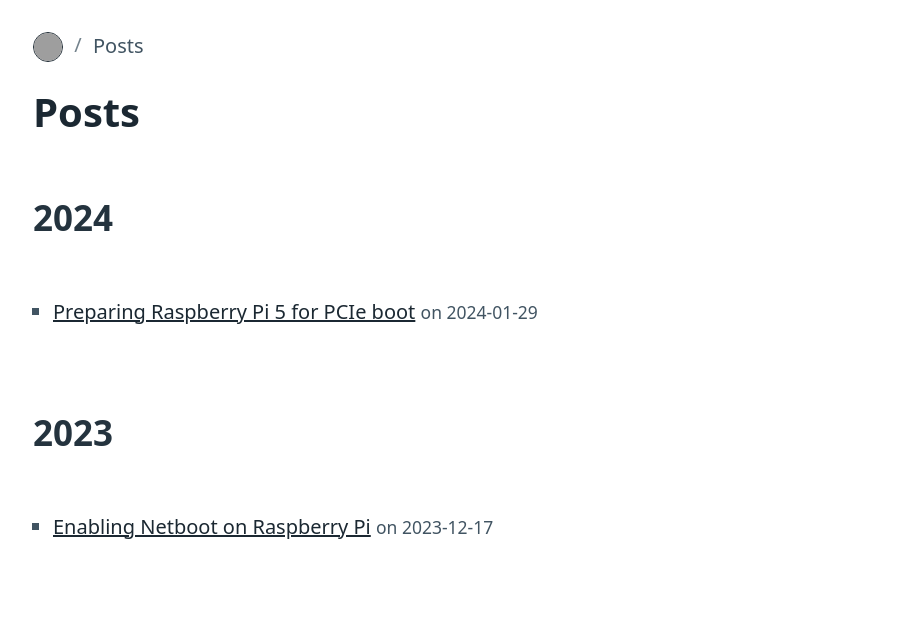
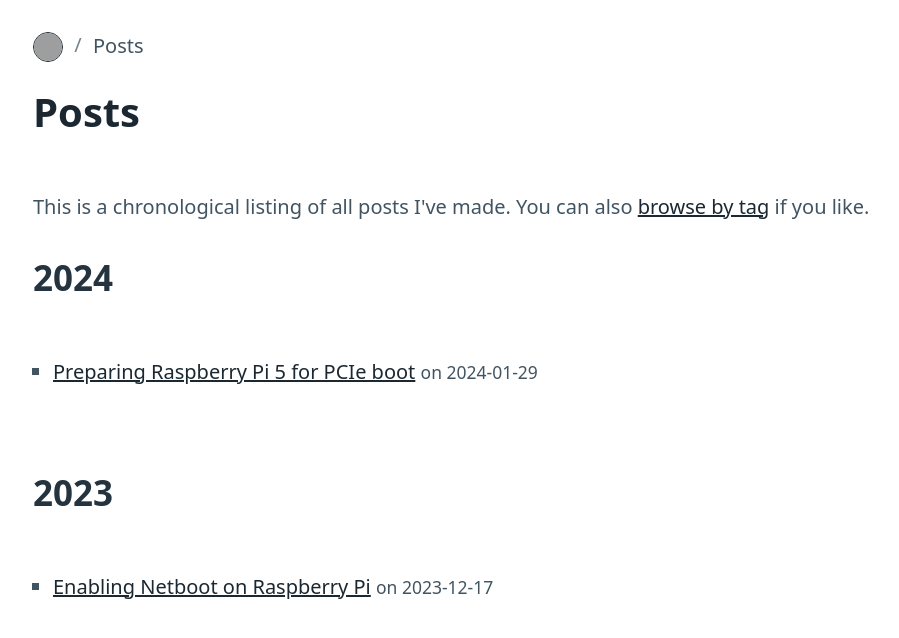
Before and after one commit to joshpencheon/joshpencheon.github.io, a Jekyll site: the page built from posts.html, in a window 1280 px wide. Shown: the top 638 px of the page, without its empty margins (42-941 px from the left). Built offline with Jekyll 4.4.1, drawn with Linux system fonts in a browser that asks for light colours; grey boxes are pictures that could not be loaded.

Commit message:
Add tagging to posts

```diff
--- a/_layouts/posts.html
+++ b/_layouts/posts.html
@@ -24,7 +24,7 @@
         to   { opacity: 1; transform: translateY(0)     }
       }
 
-      nav, hgroup.title, main {
+      nav, div.frontmatter, main {
         --duration: 0.3s;
         position: relative;
         opacity: 0.01;
@@ -32,11 +32,11 @@
       }
 
       nav { --delay: 0s }
-      hgroup.title { --delay: 0.1s }
+      div.frontmatter { --delay: 0.1s }
       main { --delay: 0.2s }
 
       @media (prefers-reduced-motion) {
-         nav, hgroup.title, main {
+         nav, div.frontmatter, main {
           --duration: 0s;
         }
       }
@@ -60,10 +60,24 @@
           <li>{{ page.title }}</li>
         </ul>
       </nav>
-      <hgroup class="title">
-        <h1>{{ page.title }}</h1>
-        <h2>{{ page.date | date: "%Y-%m-%d" }}</h2>
-      </hgroup>
+
+      <div class="frontmatter">
+        <hgroup>
+          <h1>{{ page.title }}</h1>
+          <h2>{{ page.date | date: "%Y-%m-%d" }}</h2>
+        </hgroup>
+
+        {%- assign tag_count = page.tags | size -%}
+        {% if tag_count > 0 %}
+          <p>
+          {% for tag in page.tags %}
+            <a href="/tags#{{tag}}">
+              <code>#{{tag}}</code>
+            </a>
+          {% endfor %}
+          </p>
+        {% endif %}
+      </div>
     </header>
 
     <main class="container">
--- a/posts.html
+++ b/posts.html
@@ -3,6 +3,11 @@
 permalink: /posts/
 title: Posts
 ---
+
+<p>
+  This is a chronological listing of all posts I've made.
+  You can also <a href="/tags" class="contrast">browse by tag</a> if you like.
+</p>
 
 {% assign posts_by_year = site.posts |
    group_by_exp: "post", "post.date | | date: '%Y'" %}
```
Also changed, not shown: _drafts/setting-up-jekyll.md (+1 -0 lines), _posts/2023-12-17-enabling-netboot-on-raspberry-pi.md (+1 -0 lines), _posts/2024-01-29-preparing-raspberry-pi-5-for-pcie-boot.md (+1 -0 lines), tags.html (added, +28 -0 lines).
